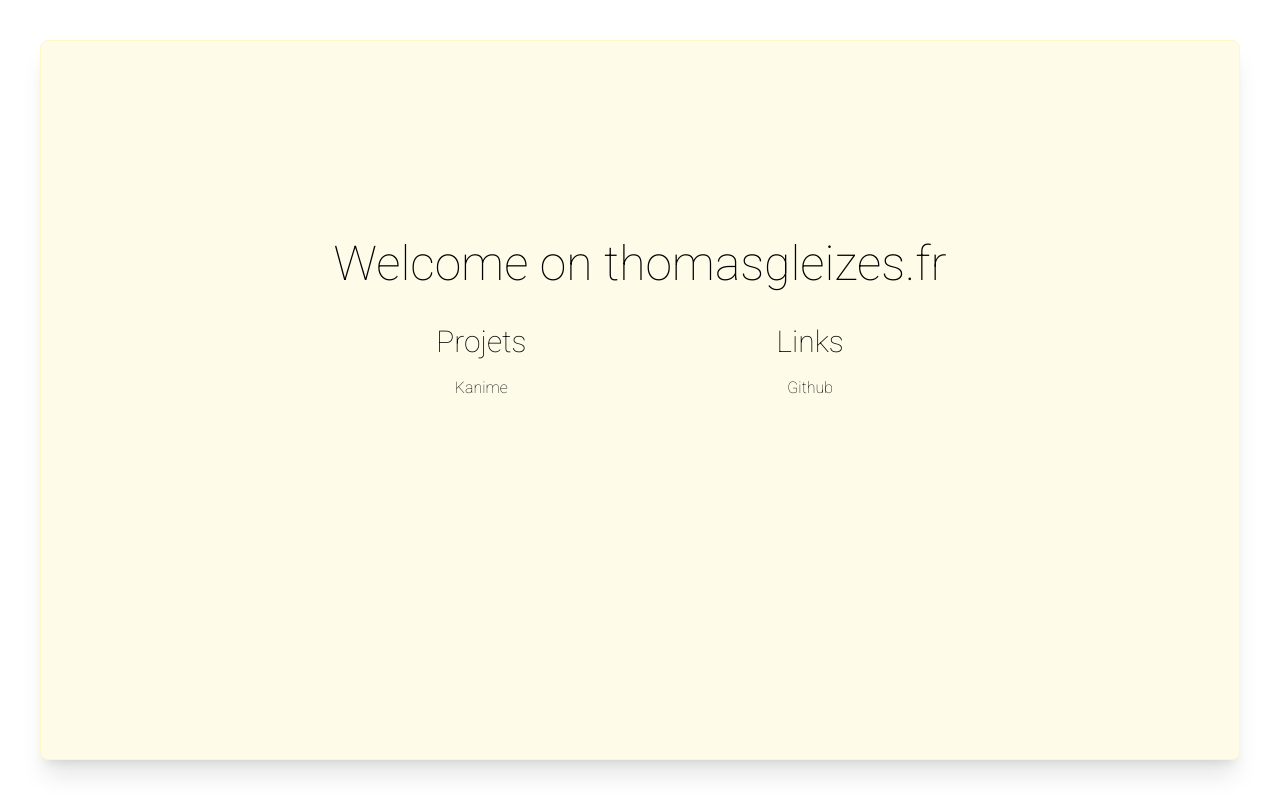
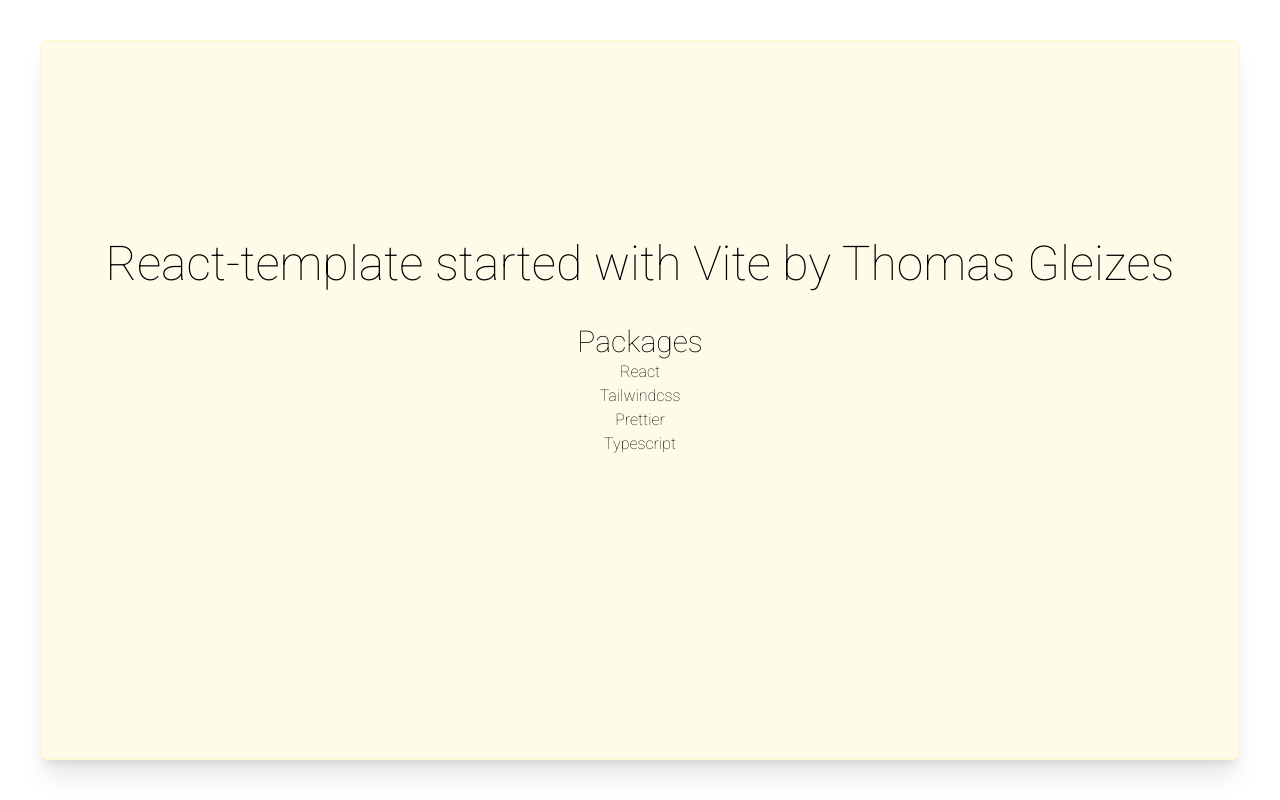
Before and after one commit to thomas-gleizes/react-template, a React (Vite) app: page / in a window 1280 px wide. Built offline with nearby package versions, Linux system fonts and the light colour scheme.

Commit message:
rollback home page

```diff
--- a/src/pages/Home.tsx
+++ b/src/pages/Home.tsx
@@ -5,28 +5,40 @@
     <div className="h-screen p-10">
       <div className="relative bg-yellow-50 w-full h-full rounded-lg border border-yellow-100 shadow-xl">
         <div className="absolute top-1/3 -mt-10 w-full">
-          <h1 className="text-center text-5xl font-light mb-9">Welcome on thomasgleizes.fr</h1>
-          <div className="flex justify-center space-x-250">
-            <div className="text-center font-light text-md">
-              <h2 className="text-3xl mb-4">Projets</h2>
-              <ol className="space-y-2">
-                <li>
-                  <a className="hover:underline" href="https://kanime.thomasgleizes.fr/" target="_blank">
-                    Kanime
-                  </a>
-                </li>
-              </ol>
-            </div>
-            <div className="text-center font-light text-md">
-              <h2 className="text-3xl mb-4">Links</h2>
-              <ol className="space-y-2">
-                <li>
-                  <a className="hover:underline" href="https://github.com/thomas-gleizes/" target="_blank">
-                    Github
-                  </a>
-                </li>
-              </ol>
-            </div>
+          <h1 className="text-center text-5xl font-light mb-9">
+            React-template started with Vite by{" "}
+            <a
+              href="https://github.com/thomas-gleizes"
+              target="_blank"
+              className="transition transform hover:scale-105 duration-100"
+            >
+              Thomas Gleizes
+            </a>
+          </h1>
+          <div className="text-center font-light text-md">
+            <h2 className="text-3xl">Packages</h2>
+            <ol>
+              <li>
+                <a className="hover:underline" href="https://fr.reactjs.org/" target="_blank">
+                  React
+                </a>
+              </li>
+              <li>
+                <a className="hover:underline" href="https://tailwindcss.com/" target="_blank">
+                  Tailwindcss
+                </a>
+              </li>
+              <li>
+                <a className="hover:underline" href="https://prettier.io/" target="_blank">
+                  Prettier
+                </a>
+              </li>
+              <li>
+                <a className="hover:underline" href="https://www.typescriptlang.org/" target="_blank">
+                  Typescript
+                </a>
+              </li>
+            </ol>
           </div>
         </div>
       </div>
```
